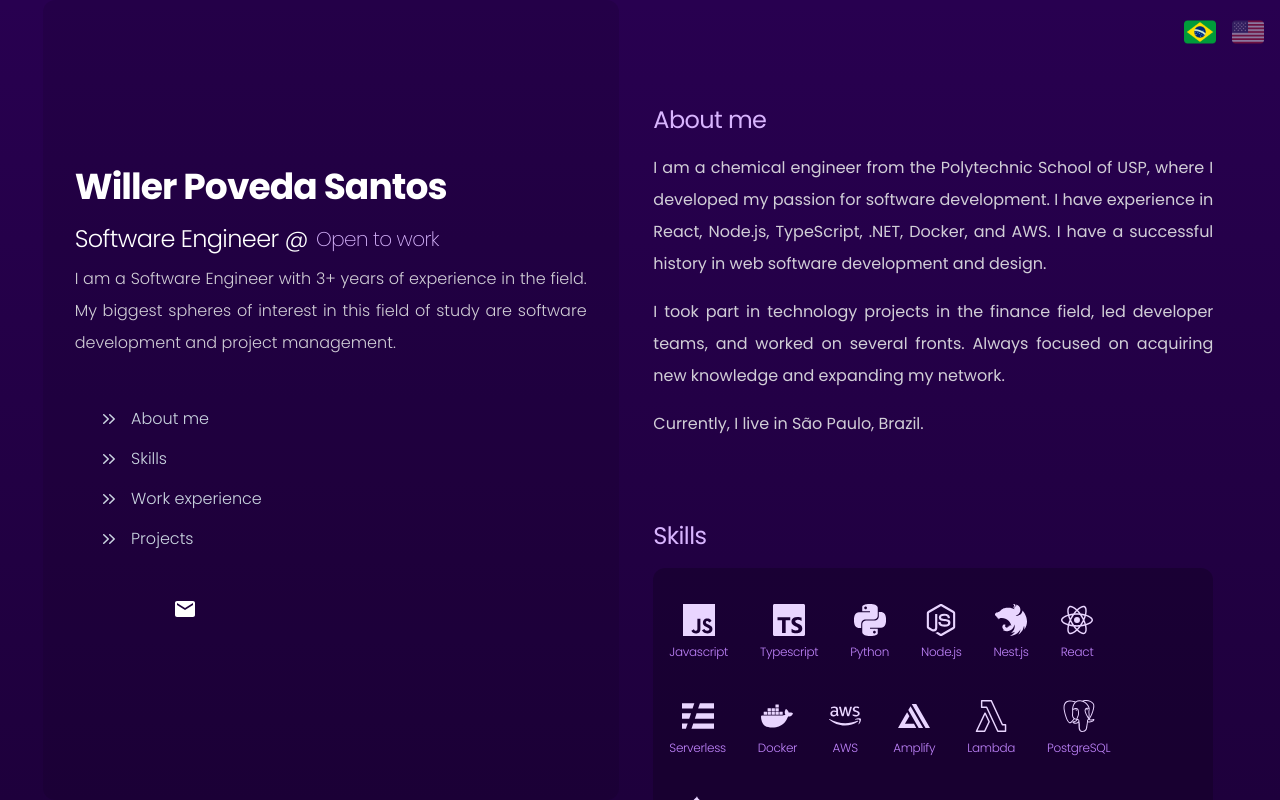
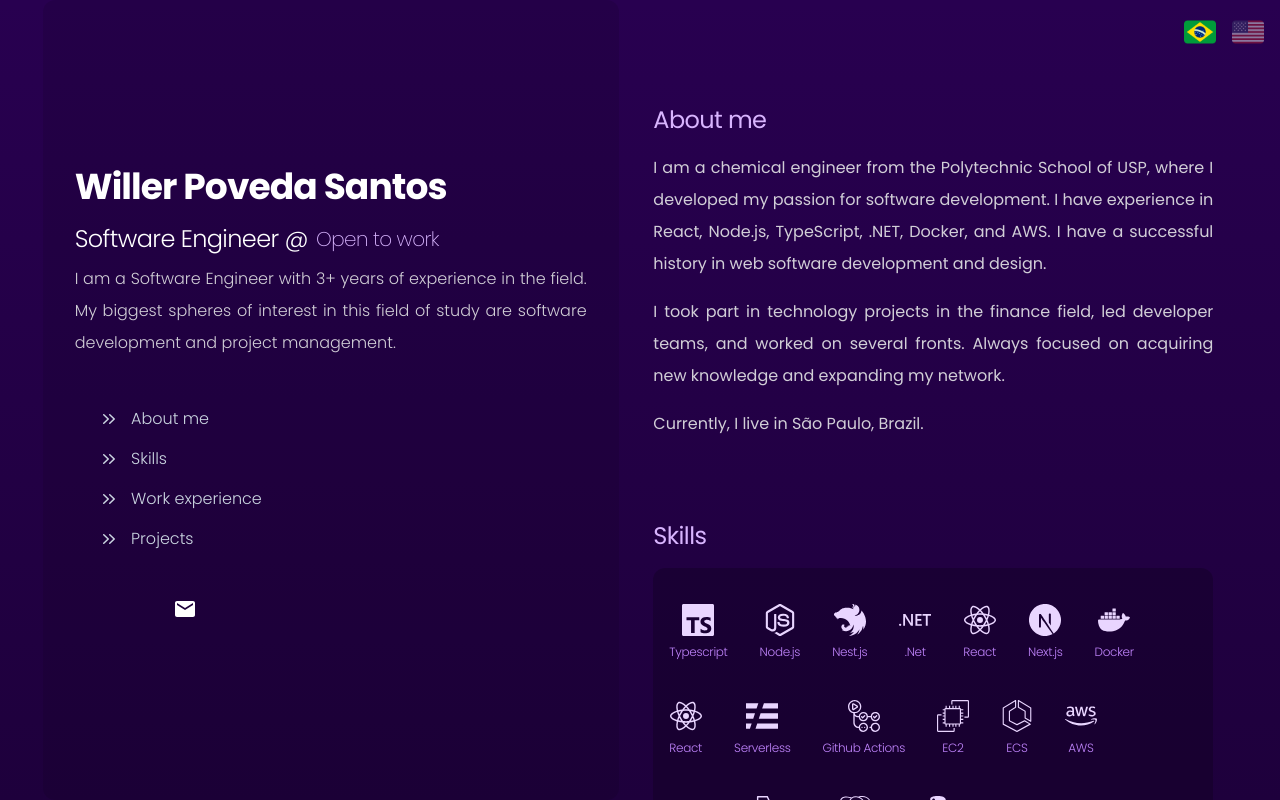
Before and after one commit to willersantos-work/Willer-Santos-Portifolio, a Next.js app: page / in a window 1280 px wide. Built offline with nearby package versions, Linux system fonts and the light colour scheme; some icons are missing.

Commit message:
feat: update skills

```diff
--- a/src/content/shared/skills.ts
+++ b/src/content/shared/skills.ts
@@ -1,12 +1,15 @@
 import { IContentItem } from "@/interfaces/interfaces/IContentItem";
 import {
     SiAmazonaws,
+    SiAmazonec2,
+    SiAmazonecs,
     SiAwsamplify,
     SiAwslambda,
     SiDocker,
-    SiJavascript,
-    SiMongodb,
+    SiDotnet,
+    SiGithubactions,
     SiNestjs,
+    SiNextdotjs,
     SiNodedotjs,
     SiPostgresql,
     SiPython,
@@ -17,16 +20,8 @@ import {
 
 export const Skills: IContentItem[] = [
     {
-        item: "Javascript",
-        icon: SiJavascript
-    },
-    {
         item: "Typescript",
         icon: SiTypescript
-    },
-    {
-        item: "Python",
-        icon: SiPython
     },
     {
         item: "Node.js",
@@ -37,6 +32,22 @@ export const Skills: IContentItem[] = [
         icon: SiNestjs
     },
     {
+        item: ".Net",
+        icon: SiDotnet
+    },
+    {
+        item: "React",
+        icon: SiReact
+    },
+    {
+        item: "Next.js",
+        icon: SiNextdotjs
+    },
+    {
+        item: "Docker",
+        icon: SiDocker
+    },
+    {
         item: "React",
         icon: SiReact
     },
@@ -45,13 +56,17 @@ export const Skills: IContentItem[] = [
         icon: SiServerless
     },
     {
-        item: "Docker",
-        icon: SiDocker
+        item: "Github Actions",
+        icon: SiGithubactions
     },
-    // {
-    //     item: "Github Actions",
-    //     icon: SiGithubactions,
-    // },
+    {
+        item: "EC2",
+        icon: SiAmazonec2
+    },
+    {
+        item: "ECS",
+        icon: SiAmazonecs
+    },
     {
         item: "AWS",
         icon: SiAmazonaws
@@ -69,7 +84,7 @@ export const Skills: IContentItem[] = [
         icon: SiPostgresql
     },
     {
-        item: "MongoDB",
-        icon: SiMongodb
+        item: "Python",
+        icon: SiPython
     }
 ];
```
Also changed, not shown: 1 other file (tests, documents, lock files or other folders).
